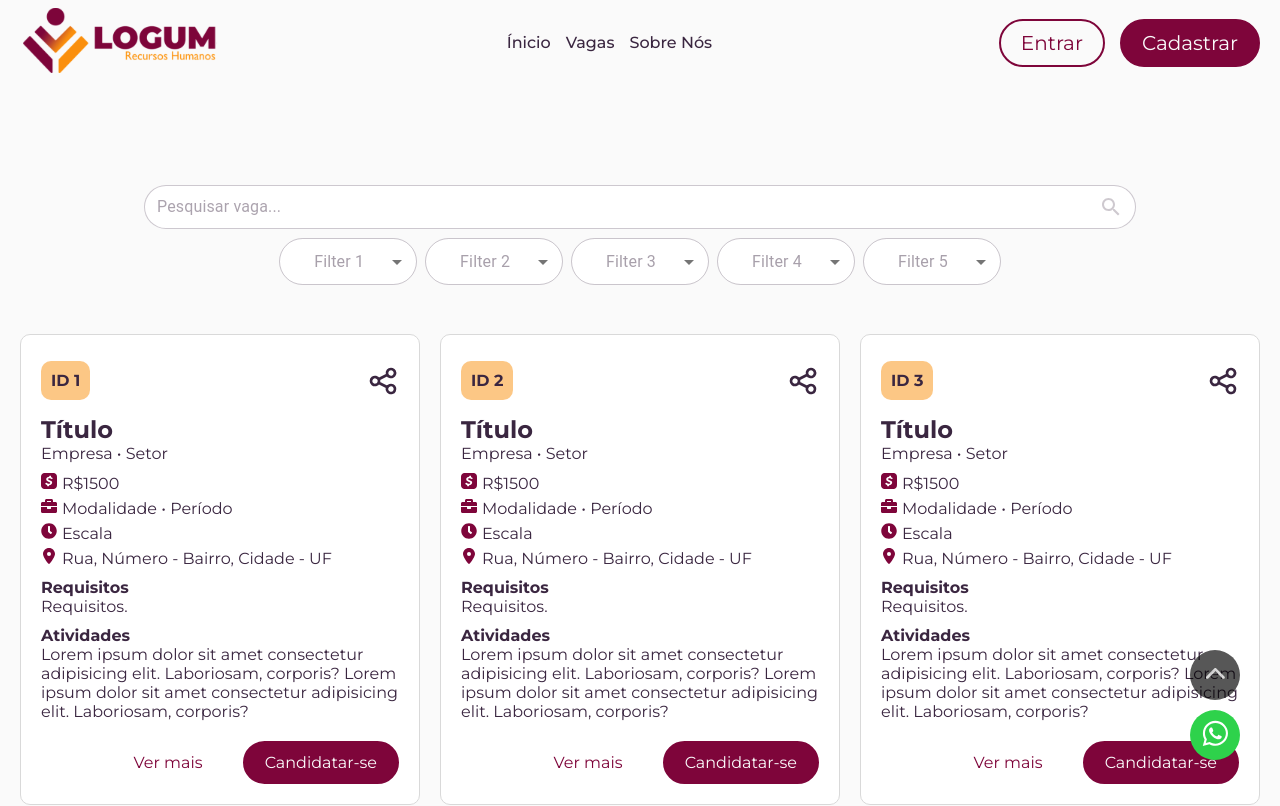
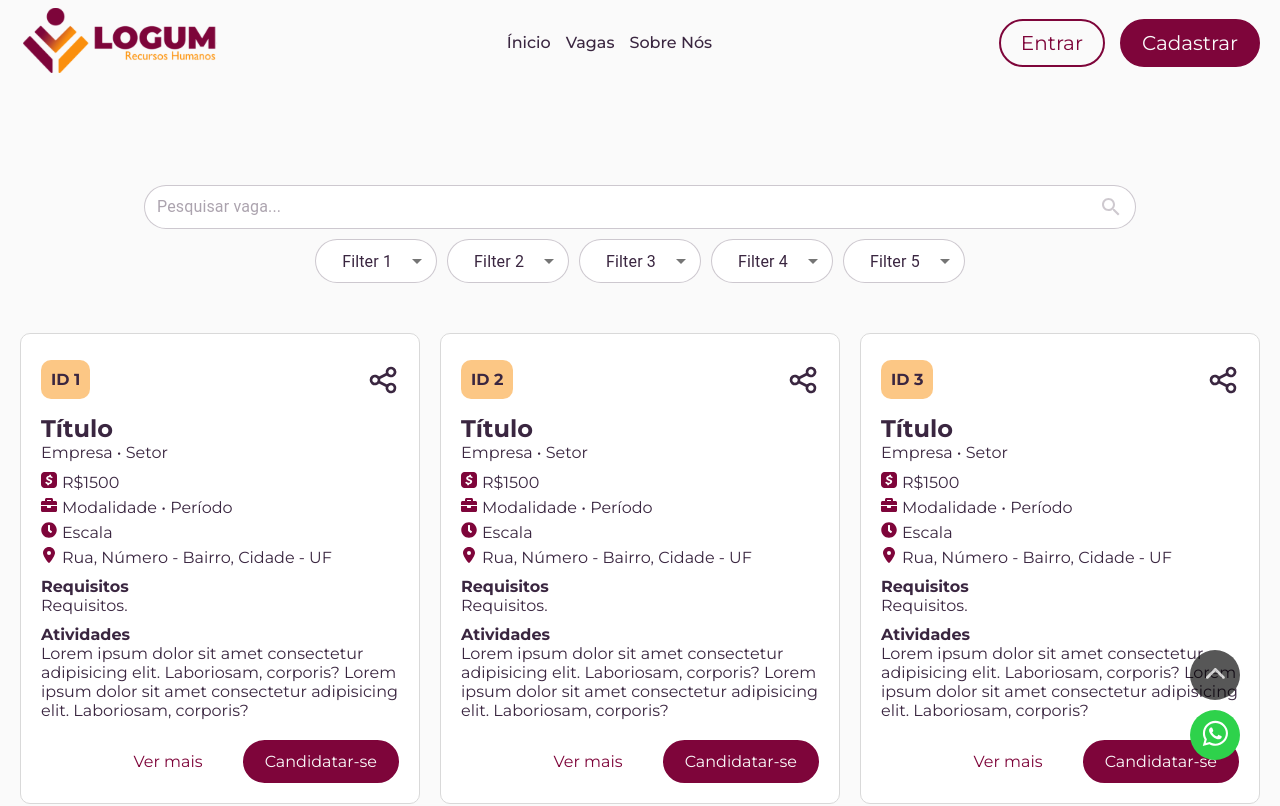
Before and after one commit to MPCGomes/logumrh, a Next.js app in the folder frontend-web/: page /vacancies in a window 1280 px wide. Shown: the top 806 px of the page. Built offline with nearby package versions, Linux system fonts and the light colour scheme.

Commit message:
update dropdown styles

```diff
--- a/frontend-web/components/Dropdown/Dropdown.tsx
+++ b/frontend-web/components/Dropdown/Dropdown.tsx
@@ -3,45 +3,49 @@ import MenuItem from '@mui/material/MenuItem';
 import Select from '@mui/material/Select';
 import { styled } from '@mui/material/styles';
 
+interface DropdownProps {
+  placeholder?: string;
+  options: string[];
+}
+
 const StyledDropdownSelect = styled(Select)({
   borderRadius: 50,
-  outline: '1px solid #3a264040',
   backgroundColor: '#fff',
-  padding: '0px 20px',
-  height: '45px',
-  color: '#3a264070',
-
+  padding: '0px 12px',
+  height: '44px',
+  outline: 'none',
+  border: '1px solid #3a264040',
   '& .MuiOutlinedInput-notchedOutline': {
     border: 'none',
   },
-  '&:hover .MuiOutlinedInput-notchedOutline': {
-    border: 'none',
+  '&:hover': {
+    outline: '1px solid #3a264040',
   },
-  '&.Mui-focused .MuiOutlinedInput-notchedOutline': {
-    border: '2px solid #3a2640',
-    outline: 'none',
+  '&.Mui-focused': {
+    outline: '1px solid #3a264040',
   },
+  '& .MuiSelect-select': {
+    color: 'var(--text-color)',
+  }
 });
 
-
 const DropdownMenuItem = styled(MenuItem)({
-  backgroundColor: '#fff',
-  color: '#3a2640',
+  backgroundColor: 'var(--background-color)',
+  color: '#3a264040',
+  outline: 'none',
   '&:hover': {
-    backgroundColor: '#efedef',
-    color: 'black',
+    backgroundColor: '#e6e4e6',
+    color: 'var(--text-color)',
   },
   '&.Mui-selected': {
-    backgroundColor: '#E6E4E6',
-    color: '#3a2640',
+    backgroundColor: '#efedef',
+    color: 'var(--text-color)',
     '&:hover': {
-      backgroundColor: '#E6E4E6',
-      color: '#3a2640',
+      backgroundColor: '#efedef',
     },
   },
-  '&.Mui-focusVisible': {
-    backgroundColor: 'orange',
-    color: 'black',
+  '&:focus': {
+    backgroundColor: '#efedef',
   },
 });
 
@@ -60,7 +64,7 @@ const MenuProps = {
   },
 };
 
-const Dropdown = ({ placeholder = 'Select an option', options = [] }) => (
+const Dropdown: React.FC<DropdownProps> = ({ placeholder, options }) => (
   <StyledDropdownSelect
     displayEmpty
     renderValue={(selected) => (selected ? (selected as string) : placeholder)}
```
